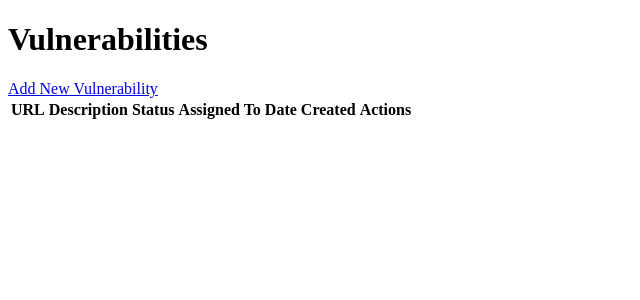
After one commit to DariusPuscas/Security-Scanner, a Flask app: page /vulnerabilities in a window 1280 px wide. The commit adds this page. Shown: the top 300 px of the page, without its empty margins (0-640 px from the left). Run offline with Flask 3, Linux system fonts and the light colour scheme; data that the repository does not hold is empty.

Commit message:
added user login/signup + user report
the user can report if a new vulnerability is found

```diff
--- /dev/null
+++ b/code/Templates/vulnerabilities.html
@@ -0,0 +1,38 @@
+<!DOCTYPE html>
+<html lang="en">
+<head>
+    <meta charset="UTF-8">
+    <title>Vulnerabilities Management</title>
+</head>
+<body>
+    <h1>Vulnerabilities</h1>
+    <a href="{{ url_for('new_vulnerability') }}">Add New Vulnerability</a>
+    <table>
+        <thead>
+            <tr>
+                <th>URL</th>
+                <th>Description</th>
+                <th>Status</th>
+                <th>Assigned To</th>
+                <th>Date Created</th>
+                <th>Actions</th>
+            </tr>
+        </thead>
+        <tbody>
+            {% for vulnerability in vulnerabilities %}
+            <tr>
+                <td>{{ vulnerability.url }}</td>
+                <td>{{ vulnerability.description }}</td>
+                <td>{{ vulnerability.status }}</td>
+                <td>{{ vulnerability.assigned_to }}</td>
+                <td>{{ vulnerability.date_created.strftime('%Y-%m-%d') }}</td>
+                <td>
+                    <a href="{{ url_for('update_vulnerability', id=vulnerability.id) }}">Edit</a> |
+                    <a href="{{ url_for('delete_vulnerability', id=vulnerability.id) }}">Delete</a>
+                </td>
+            </tr>
+            {% endfor %}
+        </tbody>
+    </table>
+</body>
+</html>
--- a/code/app.py
+++ b/code/app.py
@@ -1,45 +1,203 @@
-from flask import Flask, render_template, request, send_file
-from main import perform_scan  # scan
-from reports.generate_report import generate_report
-
-from flask import Flask, render_template, redirect, url_for, request, flash
+from flask import Flask, render_template, redirect, url_for, request, flash, send_file
 from flask_sqlalchemy import SQLAlchemy
 from flask_login import LoginManager, UserMixin, login_user, login_required, logout_user, current_user
+from main import perform_scan
+from reports.generate_report import generate_report
 from werkzeug.security import generate_password_hash, check_password_hash
+from functools import wraps
+from datetime import datetime
 
 app = Flask(__name__)
-app.config['SESSION_COOKIE_HTTPONLY'] = True
-app.config['SESSION_COOKIE_SECURE'] = True  # Util for HTTPS
 
+# app config and database
 app.config['SECRET_KEY'] = 'your_secret_key'
 app.config['SQLALCHEMY_DATABASE_URI'] = 'sqlite:///users.db'
+app.config['SQLALCHEMY_TRACK_MODIFICATIONS'] = False
+
+# Innit db
 db = SQLAlchemy(app)
 
+# configure Flask-Login
 login_manager = LoginManager()
 login_manager.init_app(app)
 login_manager.login_view = 'login'
 
-@app.after_request
-def set_security_headers(response):
-    response.headers['Content-Security-Policy'] = "default-src 'self'"
-    return response
+class User(db.Model, UserMixin):
+    id = db.Column(db.Integer, primary_key=True)
+    username = db.Column(db.String(150), unique=True, nullable=False)
+    password = db.Column(db.String(150), nullable=False)
+    role = db.Column(db.String(50), nullable=False)
 
+class Report(db.Model):
+    id = db.Column(db.Integer, primary_key=True)
+    url = db.Column(db.String(255), nullable=False)
+    vulnerabilities = db.Column(db.Text, nullable=False)
+    created_at = db.Column(db.DateTime, default=datetime.utcnow)
+    user_id = db.Column(db.Integer, db.ForeignKey('user.id'), nullable=False)
 
+    user = db.relationship('User', backref=db.backref('reports', lazy=True))
+
+class Vulnerability(db.Model):
+    id = db.Column(db.Integer, primary_key=True)
+    url = db.Column(db.String(500), nullable=False)
+    description = db.Column(db.String(1000), nullable=False)
+    status = db.Column(db.String(50), nullable=False, default="Unresolved")  # Status (e.g., Unresolved, In Progress, Resolved)
+    assigned_to = db.Column(db.String(100), nullable=True)  # User responsible for fixing it
+    date_created = db.Column(db.DateTime, default=datetime.utcnow)
+
+    def __repr__(self):
+        return f'<Vulnerability {self.id} - {self.url}>'
+
+@app.route('/vulnerabilities')
+def vulnerabilities():
+    vulnerabilities = Vulnerability.query.all()
+    return render_template('vulnerabilities.html', vulnerabilities=vulnerabilities)
+
+# add vulnerability
+@app.route('/vulnerabilities/new', methods=['GET', 'POST'])
+def new_vulnerability():
+    if request.method == 'POST':
+        url = request.form['url']
+        description = request.form['description']
+        status = request.form['status']
+        new_vulnerability = Vulnerability(url=url, description=description, status=status)
+        try:
+            db.session.add(new_vulnerability)
+            db.session.commit()
+            flash('Vulnerability added successfully!')
+            return redirect('/vulnerabilities')
+        except:
+            flash('There was an issue adding the vulnerability.')
+    return render_template('new_vulnerability.html')
+
+# update vulnerability
+@app.route('/vulnerabilities/update/<int:id>', methods=['GET', 'POST'])
+def update_vulnerability(id):
+    vulnerability = Vulnerability.query.get_or_404(id)
+    if request.method == 'POST':
+        vulnerability.status = request.form['status']
+        vulnerability.assigned_to = request.form['assigned_to']
+        try:
+            db.session.commit()
+            flash('Vulnerability updated successfully!')
+            return redirect('/vulnerabilities')
+        except:
+            flash('There was an issue updating the vulnerability.')
+    return render_template('update_vulnerability.html', vulnerability=vulnerability)
+
+# delete vulnerability
+@app.route('/vulnerabilities/delete/<int:id>')
+def delete_vulnerability(id):
+    vulnerability = Vulnerability.query.get_or_404(id)
+    try:
+        db.session.delete(vulnerability)
+        db.session.commit()
+        flash('Vulnerability deleted successfully!')
+        return redirect('/vulnerabilities')
+    except:
+        flash('There was an issue deleting the vulnerability.')
+
+# login from ID
+@login_manager.user_loader
+def load_user(user_id):
+    return User.query.get(int(user_id))
+
+# sign up
+@app.route('/signup', methods=['GET', 'POST'])
+def signup():
+    if request.method == 'POST':
+        username = request.form['username']
+        password = request.form['password']
+        role = request.form['role']
+
+        user = User.query.filter_by(username=username).first()
+        if user:
+            flash('Username already exists!')
+            return redirect(url_for('signup'))
+
+        hashed_password = generate_password_hash(password, method='pbkdf2:sha256')
+        new_user = User(username=username, password=hashed_password, role=role)
+        db.session.add(new_user)
+        db.session.commit()
+
+        flash('User created successfully!')
+        return redirect(url_for('login'))
+
+    return render_template('signup.html')
+
+@app.route('/login', methods=['GET', 'POST'])
+def login():
+    if request.method == 'POST':
+        username = request.form['username']
+        password = request.form['password']
+        user = User.query.filter_by(username=username).first()
+
+        if not user or not check_password_hash(user.password, password):
+            flash('Login unsuccessful. Check username and password.')
+            return redirect(url_for('login'))
+
+        login_user(user)
+        flash('Logged in successfully!')
+        return redirect(url_for('dashboard'))
+
+    return render_template('login.html')
+
+#  protected Dashboard
+@app.route('/dashboard')
+@login_required
+def dashboard():
+    reports = Report.query.filter_by(user_id=current_user.id).all()
+
+    return render_template('dashboard.html', reports=reports)
+
+# Logout
+@app.route('/logout')
+@login_required
+def logout():
+    logout_user()
+    flash('You have been logged out.')
+    return redirect(url_for('login'))
+
+# admin
+def admin_required(f):
+    @wraps(f)
+    def decorated_function(*args, **kwargs):
+        if current_user.role != 'admin':
+            flash('You do not have permission to access this page.')
+            return redirect(url_for('dashboard'))
+        return f(*args, **kwargs)
+
+    return decorated_function
+
+@app.route('/admin')
+@login_required
+@admin_required
+def admin_dashboard():
+    return "Welcome to the Admin Dashboard!"
+
+# path to scan vulnerabilities
 @app.route("/", methods=["GET", "POST"])
+@login_required
 def index():
     if request.method == "POST":
         url = request.form["url"]
         vulnerabilities = perform_scan(url)
 
-        # Generate report
+        # save report in database
+        report = Report(url=url, vulnerabilities=str(vulnerabilities), user_id=current_user.id)
+        db.session.add(report)
+        db.session.commit()
+
+        # Get report in pdf format
         report_file = generate_report(vulnerabilities)
 
-        # send and download
-        return send_file(report_file, as_attachment=True, download_name="security_report.pdf",
-                         mimetype='application/pdf')
+        # send report as downloadable file
+        return send_file(report_file, as_attachment=True, download_name="security_report.pdf", mimetype='application/pdf')
 
     return render_template("index.html")
 
-
-if __name__ == "__main__":
+# Create tables in database (only one time)
+if __name__ == '__main__':
+    with app.app_context():
+        db.create_all()
     app.run(debug=True)
```
Also changed, not shown: code/Templates/dashboard.html (+22 -2 lines), code/Templates/new_vulnerability.html (added, +23 -0 lines), code/Templates/update_vulnerability.html (added, +21 -0 lines), code/models.py (+24 -2 lines), code/static/css/styles.css (added, +26 -0 lines), code/tests.py (added, +41 -0 lines).
